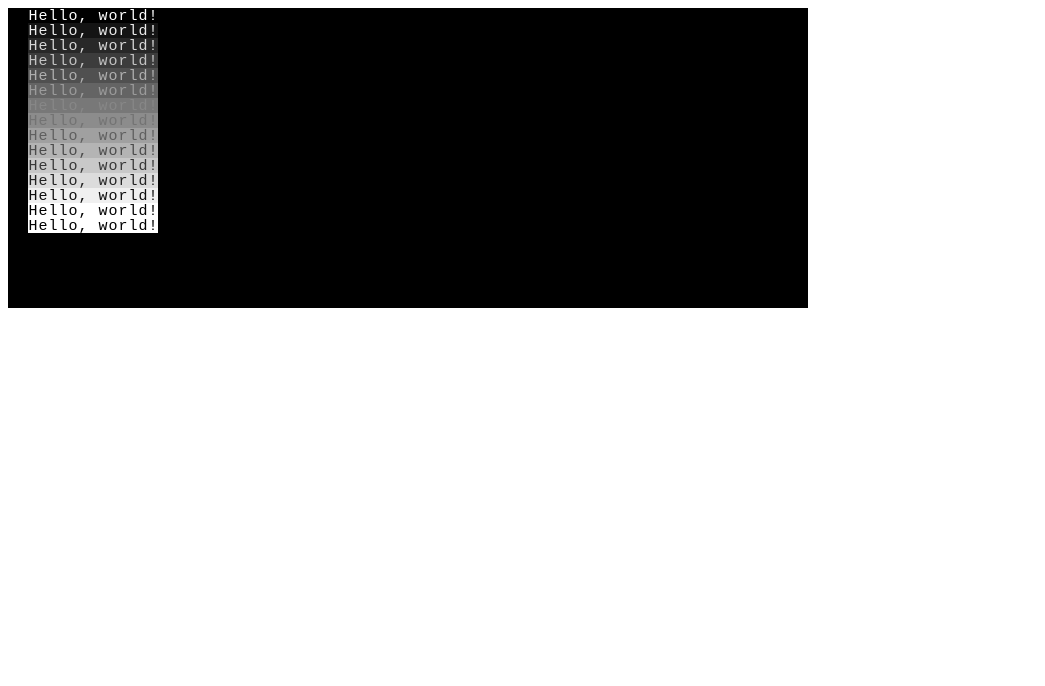
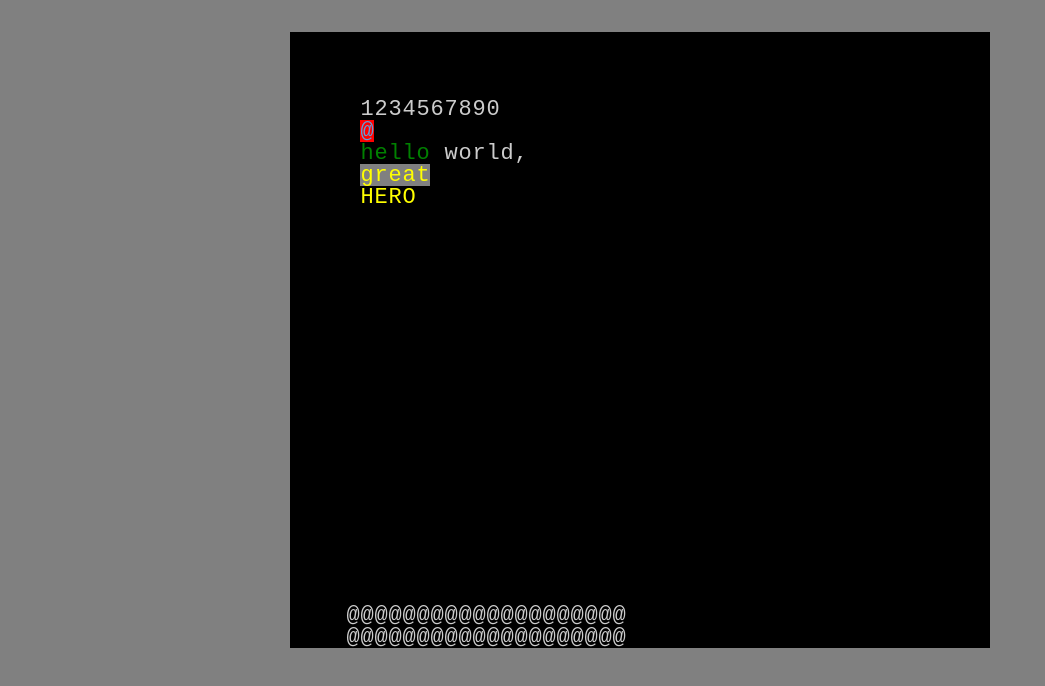
Before and after one commit to Bozar/cursedSouls_Outdated, a website: page index.html in a window 1280 px wide. Shown: the whole page, without its empty margins (0-1045 px from the left). Drawn offline with Linux system fonts and the light colour scheme.

Commit message:
create a canvas

```diff
--- a/index.html
+++ b/index.html
@@ -3,11 +3,13 @@
 
 <head>
     <meta charset="UTF-8">
-    <!-- <link rel="stylesheet" href="style.css"> -->
+    <link rel="stylesheet" href="style.css">
     <title>Cursed Souls</title>
 </head>
 
 <body>
+    <div id="game"></div>
+
     <script src="scripts/rot.min.js"></script>
     <script src="scripts/game.js"></script>
     <!-- <script src="scripts/components.js"></script> -->
--- a/scripts/game.js
+++ b/scripts/game.js
@@ -1,30 +1,24 @@
 'use strict'
 
-// http://www.codingcookies.com/2013/04/01/building-a-roguelike-in-javascript-part-1/
+var Game = {}
+Game.version = '0.0.1-dev'
+Game.display = new ROT.Display({ width: 50, height: 28, fontSize: 22 })
+
+Game.upper = function (text) {
+  return text.toUpperCase()
+}
 
 window.onload = function () {
-  // Check if rot.js can work on this browser
   if (!ROT.isSupported()) {
-    window.alert("The rot.js library isn't supported by your browser.")
-  } else {
-      // Create a display 80 characters wide and 20 characters tall
-    var display = new ROT.Display({width: 80, height: 20})
-    var container = display.getContainer()
-      // Add the container to our HTML page
-    document.body.appendChild(container)
-    var foreground, background, colors
-    for (var i = 0; i < 15; i++) {
-          // Calculate the foreground color, getting progressively darker
-          // and the background color, getting progressively lighter.
-      foreground = ROT.Color.toRGB([255 - (i * 20),
-        255 - (i * 20),
-        255 - (i * 20)])
-      background = ROT.Color.toRGB([i * 20, i * 20, i * 20])
-          // Create the color format specifier.
-      colors = '%c{' + foreground + '}%b{' + background + '}'
-          // Draw the text two columns in and at the row specified
-          // by i
-      display.drawText(2, i, colors + 'Hello, world!')
-    }
+    window.alert('rot.js is not supported by your browser.')
+    return
   }
+  document.getElementById('game').appendChild(Game.display.getContainer())
+
+  Game.display.drawText(5, 3, '1234567890', '#619DD8')
+  Game.display.draw(5, 4, '@', '#619DD8', 'red')
+  Game.display.drawText(5, 5, '%c{green}hello%c{} world,')
+  Game.display.drawText(5, 6,
+    `%c{yellow}%b{grey}great%b{} ${Game.upper('hero')}%c{}`, 6)
+  Game.display.drawText(4, 26, '@@@@@@@@@@@@@@@@@@@@@@@@@@@@@@@@@@@@@@@@@@@@@@@@@@@0', 20)
 }
--- /dev/null
+++ b/style.css
@@ -0,0 +1,10 @@
+body {
+  font-size: 10px;
+  margin: 0;
+  background-color: grey;
+}
+
+div#game canvas {
+  display: block;
+  margin: 2rem auto;
+}
```
